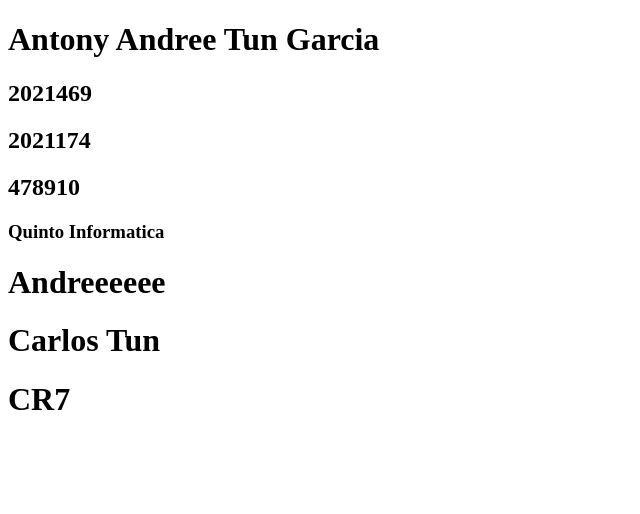
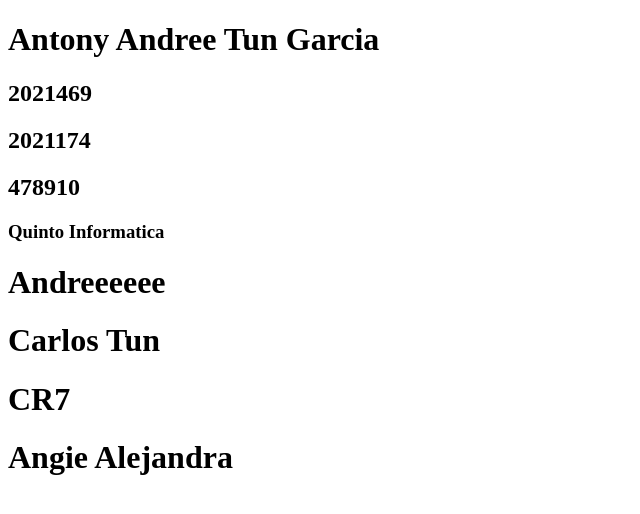
Before and after one commit to atun-2021469/Prueba1_IN5AM, a plain HTML site: page index.html in a window 1280 px wide. Shown: the whole page, without its empty margins (0-640 px from the left). Drawn offline with Linux system fonts and the light colour scheme.

Commit message:
add: Agregar nombre Angie Alejandra a index.html

```diff
--- a/index.html
+++ b/index.html
@@ -14,5 +14,6 @@
     <h1>Andreeeeee</h1>
     <h1>Carlos Tun</h1>
     <h1>CR7</h1>
+    <h1>Angie Alejandra</h1>
 
 </body>
```
